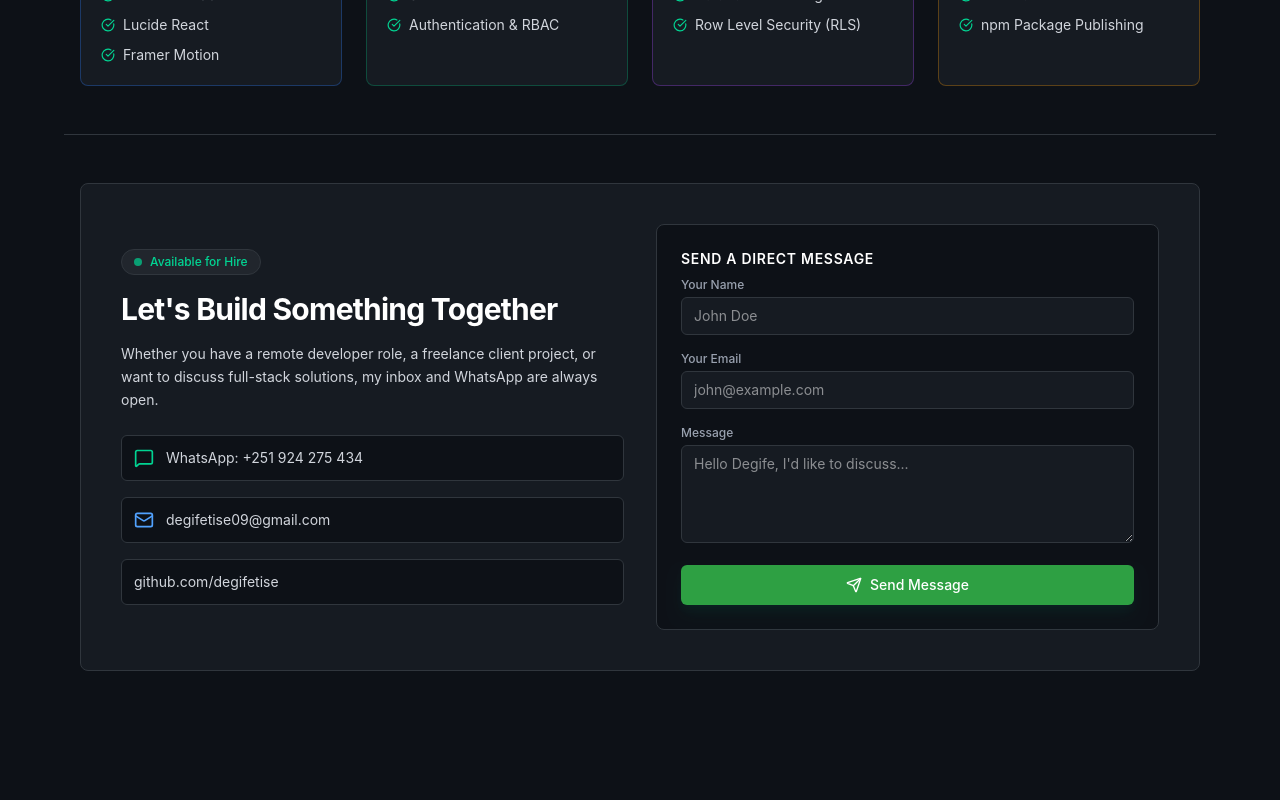
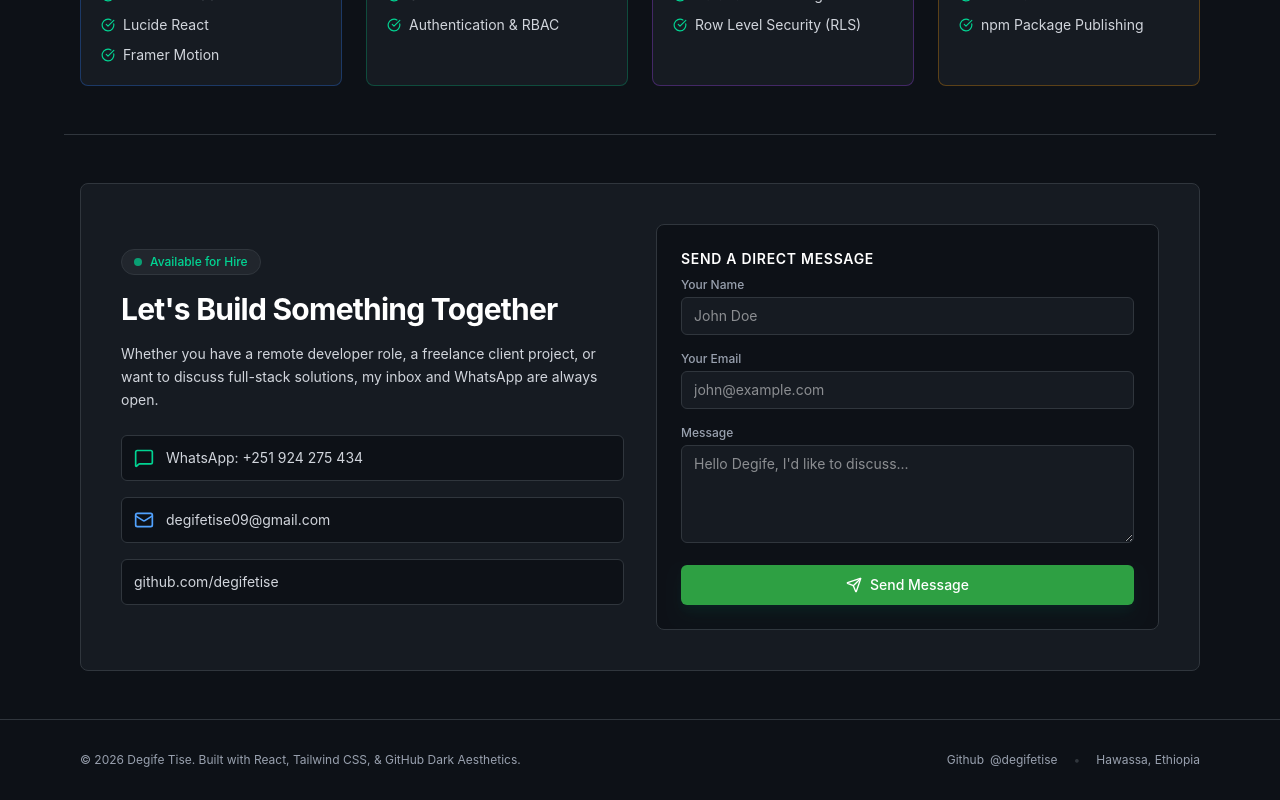
Before and after one commit to degifetise/degife-portfolio, a React (Vite) app: page / in a window 1280 px wide. Shown: the part 4402-5202 px from the top of the page. Before the commit the page ends 5121 px from the top, so only its background shows below. Built offline with nearby package versions, Linux system fonts and the light colour scheme.

Commit message:
feat/crated footer

```diff
--- a/src/App.jsx
+++ b/src/App.jsx
@@ -7,6 +7,7 @@ import Projects from "./components/Projects";
 import Services from "./components/Services";
 import TechStack from "./components/TechStack";
 import Contact from "./components/Contact";
+import Footer from "./components/Footer";
 
 function App() {
   return (
@@ -19,6 +20,7 @@ function App() {
       <Services />
       <TechStack />
       <Contact />
+      <Footer />
     </>
   );
 }
--- a/src/components/Footer.jsx
+++ b/src/components/Footer.jsx
@@ -0,0 +1,29 @@
+
+export default function Footer() {
+  return (
+    <footer className="bg-[#0d1117] border-t border-[#30363d] py-8 text-xs text-gray-400">
+      <div className="max-w-6xl mx-auto px-4 flex flex-col sm:flex-row items-center justify-between gap-4">
+        <p className="flex items-center gap-1.5">
+          <span>
+            © 2026 Degife Tise. Built with React, Tailwind CSS, & GitHub Dark
+            Aesthetics.
+          </span>
+        </p>
+
+        <div className="flex items-center gap-4">
+          <a
+            href="https://github.com/degifetise"
+            target="_blank"
+            rel="noreferrer"
+            className="hover:text-white transition flex items-center gap-1.5"
+          >
+           <span>Github</span>
+            <span>@degifetise</span>
+          </a>
+          <span className="text-[#30363d]">•</span>
+          <span className="text-gray-400">Hawassa, Ethiopia</span>
+        </div>
+      </div>
+    </footer>
+  );
+}
```
